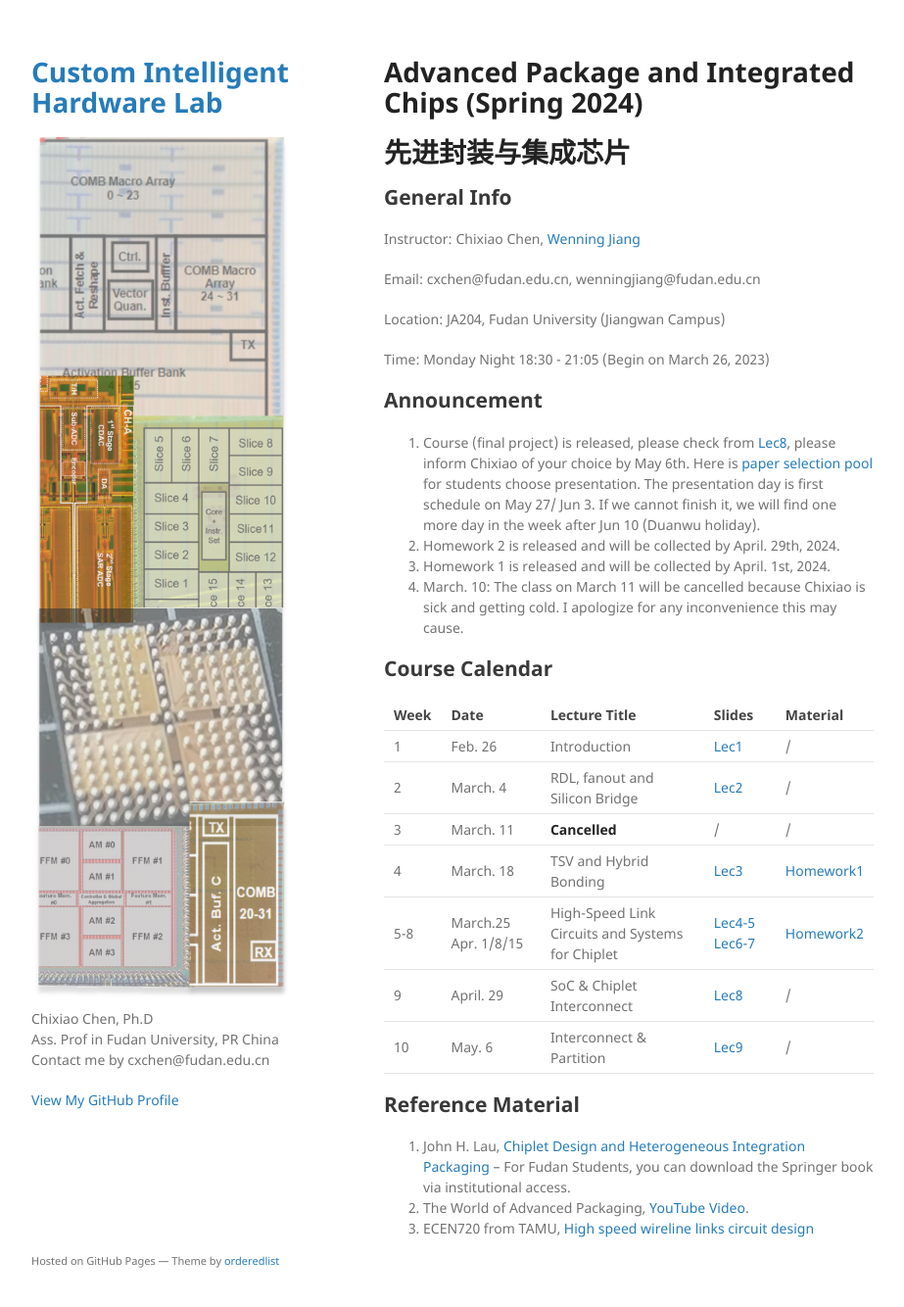
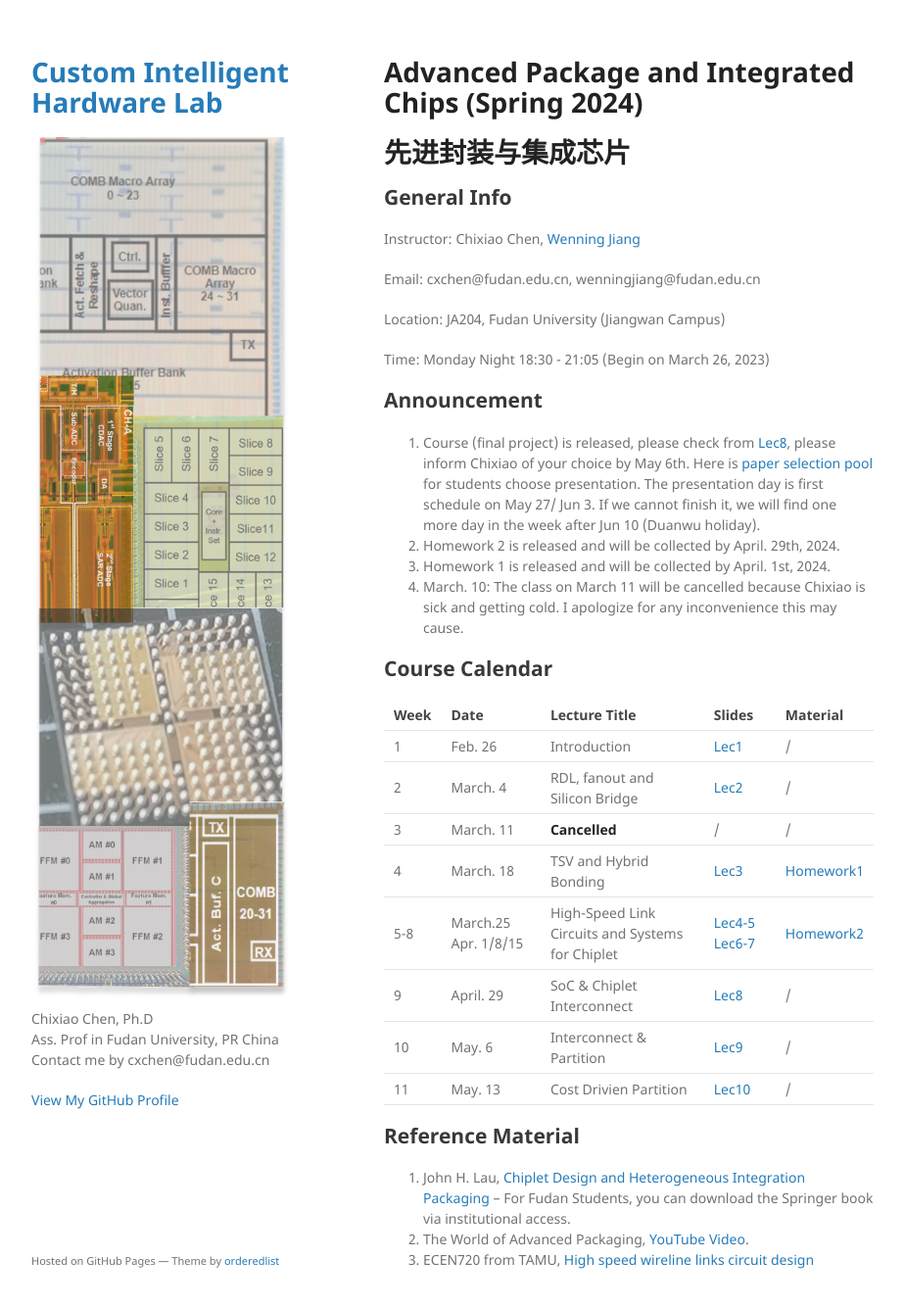
Before and after one commit to cihlab/cihlab.github.io, a Jekyll site: the page built from course/chiplet.md, in a window 1280 px wide and 1366 px high. Shown: the top 1334 px of the window at 98% size, without its empty margins (178-1101 px from the left). Built offline with Jekyll 4.4.1, drawn with Linux system fonts in a browser that asks for light colours; our own code applies the rules of GitHub Pages for plain Markdown files.

Commit message:
Update chiplet.md

```diff
--- a/course/chiplet.md
+++ b/course/chiplet.md
@@ -35,6 +35,7 @@ Time: Monday Night 18:30 - 21:05 (Begin on March 26, 2023)
 5-8| March.25 Apr. 1/8/15 | High-Speed Link Circuits and Systems for Chiplet | [Lec4-5](./chiplet-04-05.pdf) [Lec6-7](./chiplet-06-07.pdf)| [Homework2](./chiplet_hmwk_02_2024.pdf) |
 9| April. 29 | SoC & Chiplet Interconnect | [Lec8](./chiplet-08.pdf) | / |
 10| May. 6 | Interconnect & Partition | [Lec9](./chiplet-09.pdf) | / |
+11| May. 13 | Cost Drivien Partition | [Lec10](./chiplet-10.pdf) | / |
 
 
 ## Reference Material
```
